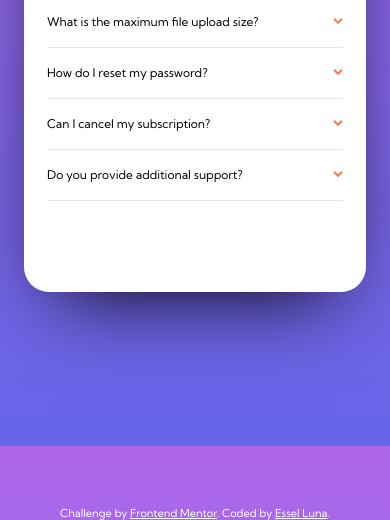
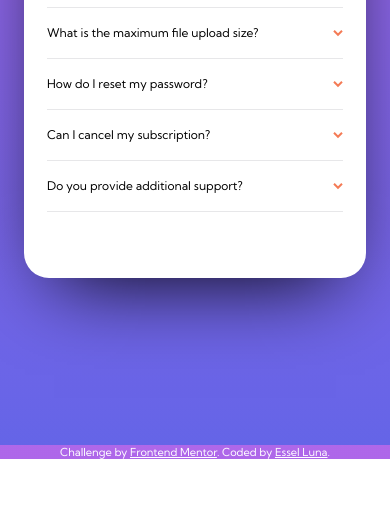
Before and after one commit to EsselLuna1/coding-challenge-3, a plain HTML site: page index.html in a window 390 px wide. Shown: the part 458-978 px from the top of the page. After the commit the page ends 917 px from the top, so only its background shows below. Drawn offline with Linux system fonts and the light colour scheme.

Commit message:
update responsive

```diff
--- a/css/index.css
+++ b/css/index.css
@@ -39,7 +39,7 @@
   .wrap .innerWrap {
     width: 100%;
     min-height: 100vh;
-    margin: 60px auto;
+    margin: 59px auto 0;
     padding: 0 24px;
     box-sizing: border-box;
   }
@@ -77,8 +77,8 @@
     flex-direction: column;
     max-width: 100%;
     width: 100%;
-    height: auto;
     padding: 80px 23px 41px;
+    justify-content: normal;
   }
   .faq::before {
     content: "";
@@ -191,7 +191,7 @@
 @media screen and (max-width: 768px) {
   .accordion {
     width: 100%;
-    margin: 50px 0;
+    margin: 50px 0 0;
   }
   .accordionWrap {
     width: 100%;
@@ -206,7 +206,8 @@
   .text01 {
     font-size: 14px;
   }
-  .arrow {
-    padding-right: 0;
+  .arrow,
+  .accordionQuestion.is-open .arrow {
+    padding: 0;
   }
 }
```
